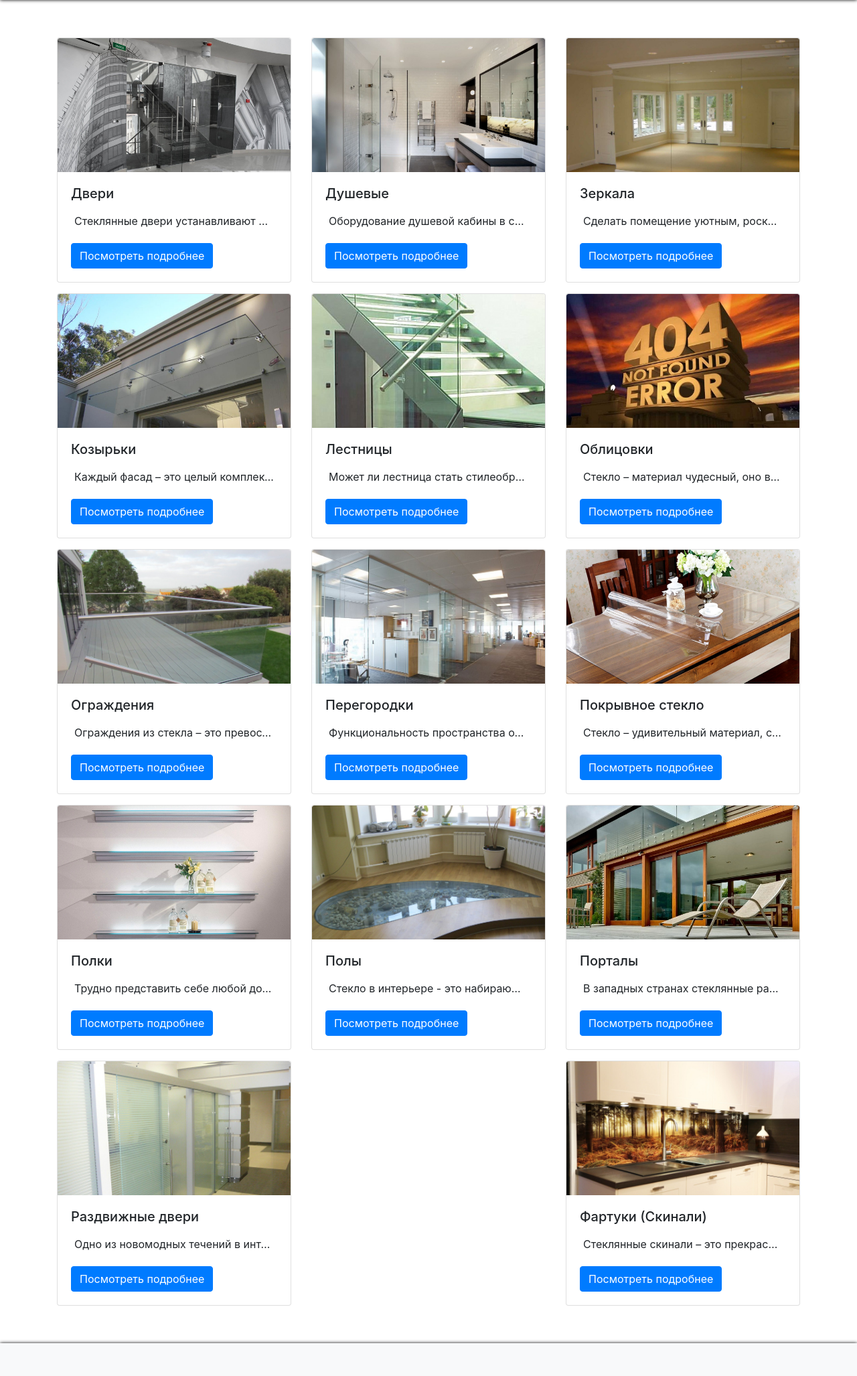
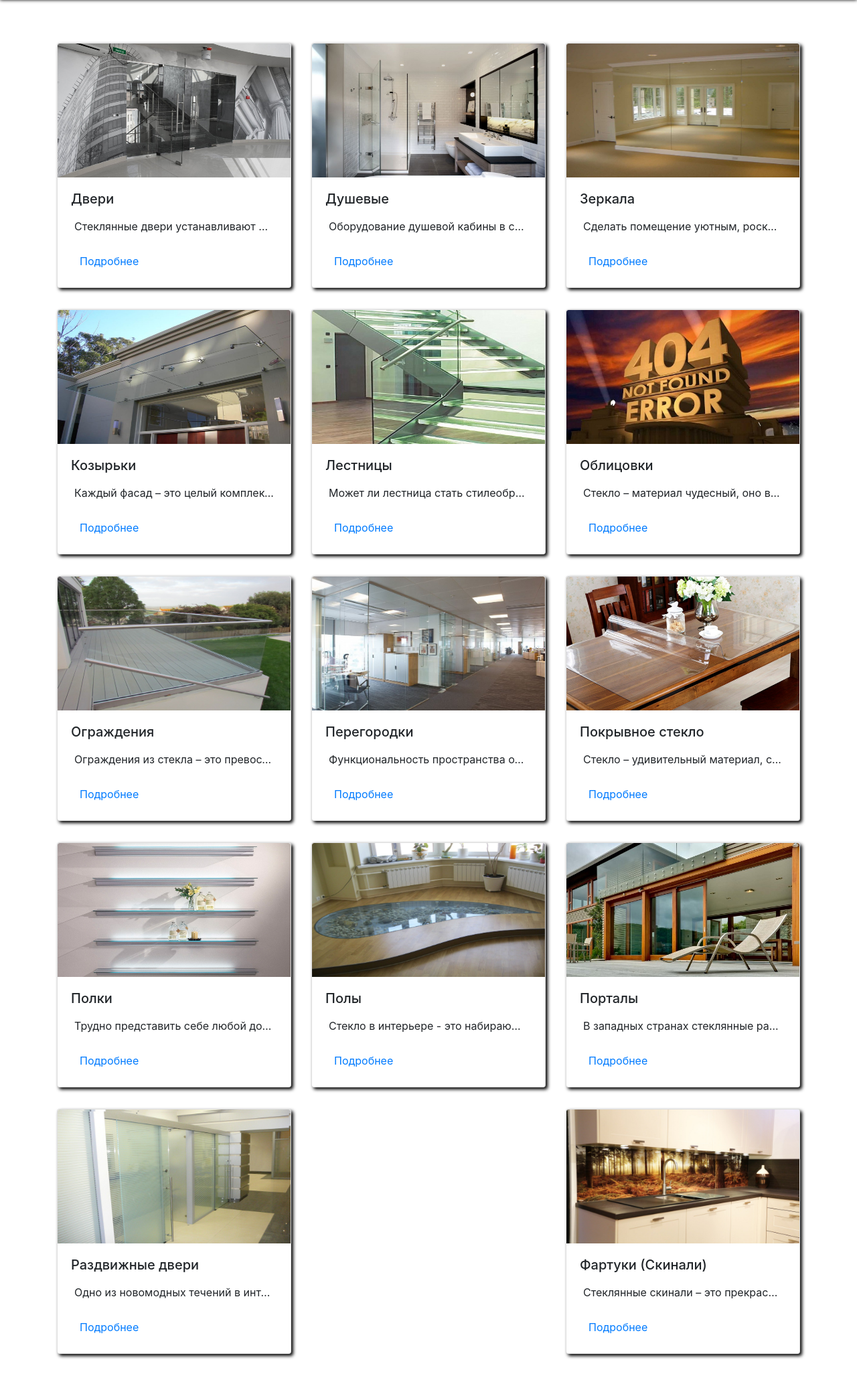
Before and after one commit to mockystr/emil_krasava, a Django app: page /categories in a window 1280 px wide. Shown: the part 97-2152 px from the top of the page at 67% size. Run offline with Django 3.2, Linux system fonts and the light colour scheme; data comes from the database, SQL or seed files in the repository; some libraries are stand-ins or nearby versions.

Commit message:
Edited items cards

```diff
--- a/main/static/css/style.css
+++ b/main/static/css/style.css
@@ -133,8 +133,15 @@ p.category-description {
 .contacts h1{
     color: darkgray;
 }
-
-
+.items_card {
+    box-shadow: 3px 3px 5px black;
+    transition: 500ms;
+    border: 0;
+}
+.items_card:hover {
+    transition: 500ms;
+    box-shadow: -3px 3px 5px black;
+}
 @media screen and (max-width: 768px) {
 
 }
--- a/main/templates/main/categories_list.html
+++ b/main/templates/main/categories_list.html
@@ -8,15 +8,15 @@
     <div class="container">
         <div class="row justify-content-between my-5">
             {% for category in categories %}
-                <div class="col-lg-4 col-md-6 col-sm-6 col-xs-12">
-                    <div class="card category my-2">
+                <div class="col-lg-4 col-md-6 col-sm-6 col-xs-12 my-2">
+                    <div class="card category my-2 items_card">
                         <div class="card-img-top" style="height: 200px; overflow: hidden;">
-                            <img class="card-img-top" src="{{ category.image.url }}" alt="Card image cap">
+                            <img style="height: 100%" class="card-img-top" src="{{ category.image.url }}" alt="Card image cap">
                         </div>
-                        <div class="card-body">
+                        <div class="card-body items_body">
                             <h5 class="card-title">{{ category.name }}</h5>
                             <p class="card-text category-description" >{{ category.description }}</p>
-                            <a href="{{ category.get_absolute_url }}" class="btn btn-primary" >Посмотреть подробнее</a>
+                            <a href="{{ category.get_absolute_url }}" class="btn btn-link" >Подробнее</a>
                         </div>
                     </div>
                 </div>
--- a/main/templates/main/item_list.html
+++ b/main/templates/main/item_list.html
@@ -10,13 +10,13 @@
         <p>"Здесь должно быть описание котегории"{{ category.description }}</p>
         <div class="row justify-content-between my-5">
             {% for item in items %}
-                <div class="col-lg-4 col-md-6 col-sm-6 col-xs-12">
-                    <div class="card my-2">
+                <div class="col-lg-4 col-md-6 col-sm-6 col-xs-12 ">
+                    <div class="card my-2 items_card">
                         <img class="card-img-top" src="{{ item.image_main.url }}" alt="Card image cap">
                         <div class="card-body">
                             <h5 class="card-title">{{ item.name }}</h5>
                             <p class="card-text" style="white-space: nowrap; overflow:hidden; text-overflow: ellipsis;">{{ item.description }}</p>
-                            <a href="{{ item.get_absolute_url }}" class="btn btn-primary">Посмотреть подробнее</a>
+                            <a href="{{ item.get_absolute_url }}" class="btn btn-link">Подробнее</a>
                         </div>
                     </div>
                 </div>
```
